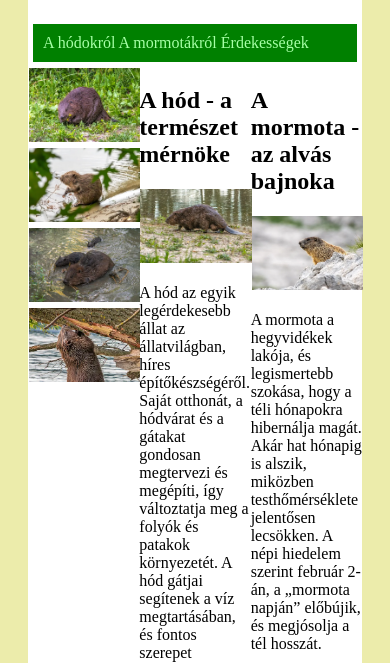
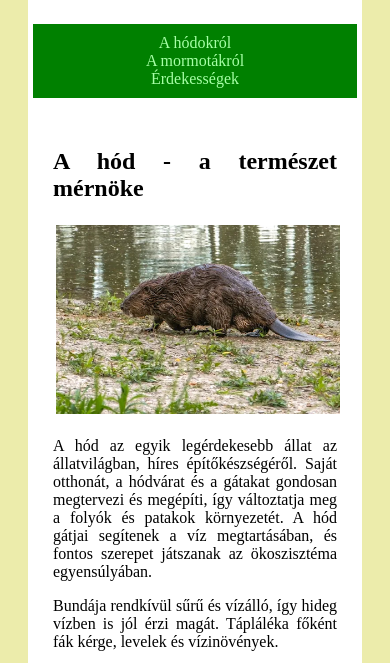
Before and after one commit to 22Nico22/jorgensen.botos.nicolay.lucas.dolgozat.10.16, a plain HTML site: page index.html in a window 390 px wide. Shown: the part 106-769 px from the top of the page. Drawn offline with Linux system fonts and the light colour scheme.

Commit message:
validalas elott

```diff
--- a/index.html
+++ b/index.html
@@ -18,15 +18,15 @@
         <a href="valami">Érdekességek</a>
       </nav>
       <aside>
-        <img src="ikt-dolgozat/kepek/hod1.webp" alt="valami nem jo:/" />
-        <img src="ikt-dolgozat/kepek/hod2.webp" alt="valami nem jo:/" />
-        <img src="ikt-dolgozat/kepek/hod3.webp" alt="valami nem jo:/" />
-        <img src="ikt-dolgozat/kepek/hod4.webp" alt="valami nem jo:/" />
+        <img src="kepek/hod1.webp" alt="valami nem jo:/" />
+        <img src="kepek/hod2.webp" alt="valami nem jo:/" />
+        <img src="kepek/hod3.webp" alt="valami nem jo:/" />
+        <img src="kepek/hod4.webp" alt="valami nem jo:/" />
       </aside>
       <article>
         <div class="container1">
           <h2>A hód - a természet mérnöke</h2>
-          <img src="ikt-dolgozat/kepek/hod.webp" alt="valami nem jo:/" />
+          <img src="kepek/hod.webp" alt="valami nem jo:/" />
           <p>
             A hód az egyik legérdekesebb állat az állatvilágban, híres
             építőkészségéről. Saját otthonát, a hódvárat és a gátakat gondosan
@@ -41,7 +41,7 @@
         </div>
         <div class="container2">
           <h2>A mormota - az alvás bajnoka</h2>
-          <img src="ikt-dolgozat/kepek/mormota1.webp" alt="valami nem jo:/" />
+          <img src="kepek/mormota1.webp" alt="valami nem jo:/" />
           <p>
             A mormota a hegyvidékek lakója, és legismertebb szokása, hogy a téli
             hónapokra hibernálja magát. Akár hat hónapig is alszik, miközben
--- a/nico.css
+++ b/nico.css
@@ -4,6 +4,8 @@ header{
     text-align: left;
 }
 nav{
+    display: grid;
+    grid-template-columns: 1fr 1fr 1fr 1fr 1fr 1fr 1fr;
     background-color: green;
     grid-area: n;
     margin: 5px;
@@ -15,9 +17,11 @@ nav a{
     gap: 5px;
 }
 aside{
+    margin: 10px;
     grid-area: as;
 }
 article{
+    margin: 10px;
     display: grid;
     grid-template-columns: 1fr 1fr;
     grid-area: ar;
@@ -31,13 +35,19 @@ footer{
 }
 img{
     width: 100%;
-    margin: 1px;
+    margin: 3px;
     border-color: gainsboro;
 }
-.cointainer1{
+.container1{
+    padding: 10px;
+    text-align: justify;
+    margin: 5px;
     grid-area: c1;
 }
-.cointainer2{
+.container2{
+    padding: 10px;
+    text-align: justify;
+    margin:5px;
     grid-area: c2;
 }
 body{
@@ -55,3 +65,30 @@ main{
     "as ar ar"
     "f f f ";
 }
+@media screen and (max-width: 600px){
+    main{
+        display: grid;
+        grid-template-columns: 1fr;
+        grid-template-areas:
+        "h"
+        "n"
+        "ar"
+        "ar"
+        "as"
+        "f"
+        ;
+    }
+    article{
+        display: grid;
+        grid-template-columns: 1fr;
+        grid-template-areas:
+        "c1"
+        "c2";
+    }
+    nav{
+        text-align: center;
+        display: grid;
+        grid-template-columns: 1fr;
+    }
+
+}
```
Also changed, not shown: kepek/hod.webp (renamed from ikt-dolgozat/kepek/hod.webp), kepek/hod1.webp (renamed from ikt-dolgozat/kepek/hod1.webp), kepek/hod2.webp (renamed from ikt-dolgozat/kepek/hod2.webp), kepek/hod3.webp (renamed from ikt-dolgozat/kepek/hod3.webp), kepek/hod4.webp (renamed from ikt-dolgozat/kepek/hod4.webp), kepek/index_minta.png (renamed from ikt-dolgozat/kepek/index_minta.png), kepek/mormota1.webp (renamed from ikt-dolgozat/kepek/mormota1.webp), kepek/mormota_minta.png (renamed from ikt-dolgozat/kepek/mormota_minta.png).
